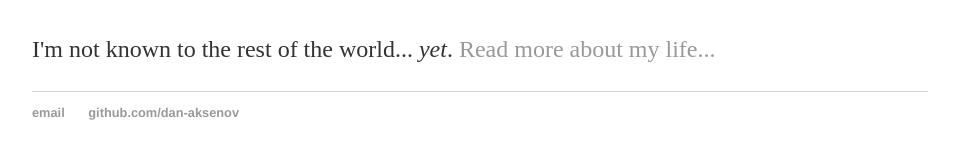
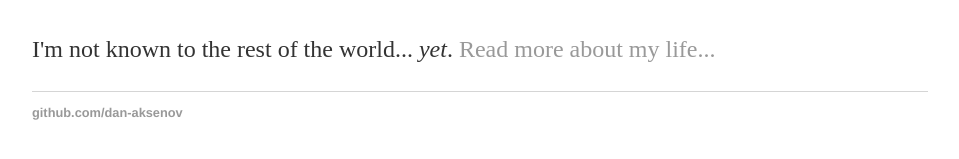
Before and after one commit to dan-aksenov/dan-aksenov.github.io-old, a Jekyll site: the page built from index.html, in a window 1280 px wide. Shown: the part 164-323 px from the top of the page, without its empty margins (160-1119 px from the left). Built offline with Jekyll 4.4.1, drawn with Linux system fonts in a browser that asks for light colours.

Commit message:
index substituted with layout
hope it'll work this time

```diff
--- a/index.html
+++ b/index.html
@@ -1,30 +1,8 @@
-<!DOCTYPE html>
-<html>
-	<head>
-		<title>Dan Aksenov</title>
-		<!-- link to main stylesheet -->
-		<link rel="stylesheet" type="text/css" href="/css/main.css">
-	</head>
-	<body>
-		<nav>
-    		<ul>
-        		<li><a href="/">Home</a></li>
-	        	<li><a href="/about">About</a></li>
-        		<li><a href="/cv">CV</a></li>
-        		<li><a href="/blog">Blog</a></li>
-    		</ul>
-		</nav>
-		<div class="container">
-    		<div class="blurb">
+---
+layout: default
+title: Hank Quinlan, Horrible Cop
+---
+<div class="blurb">
         		<h1>Hi there, I'm Dan Aksenov!</h1>
 				<p>I'm not known to the rest of the world... <em>yet</em>. <a href="/about">Read more about my life...</a></p>
-    		</div><!-- /.blurb -->
-		</div><!-- /.container -->
-		<footer>
-    		<ul>
-        		<li><a href="mailto:drmfd @yandex.ru">email</a></li>
-        		<li><a href="https://github.com/dan-aksenov">github.com/dan-aksenov</a></li>
-			</ul>
-		</footer>
-	</body>
-</html>
+</div><!-- /.blurb -->
```
